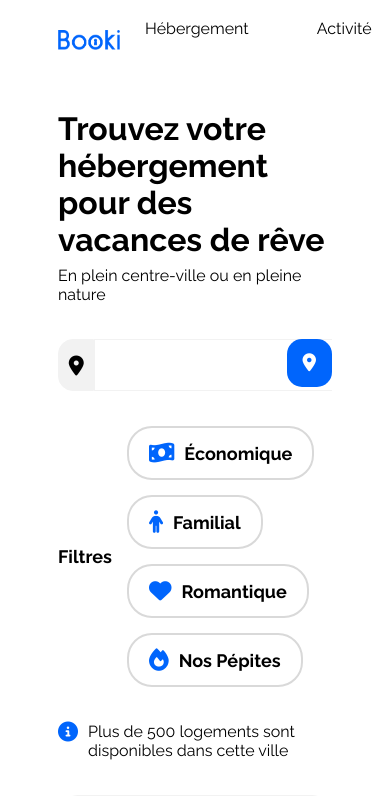
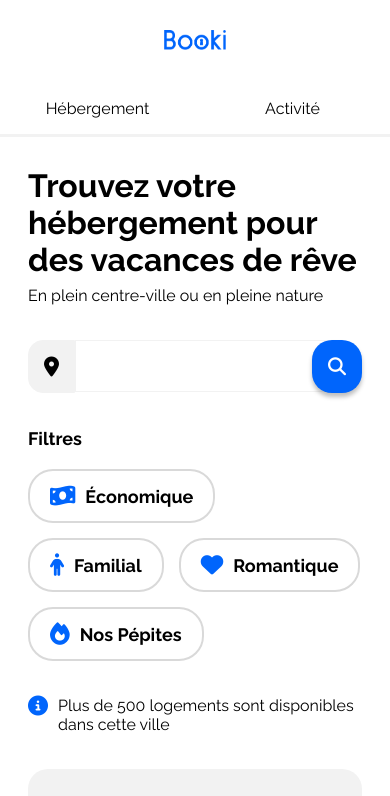
Before and after one commit to CedricDC17/booki, a plain HTML site: page index.html in a window 390 px wide. Shown: the top 796 px of the page. Drawn offline with Linux system fonts and the light colour scheme.

Commit message:
Avancements version mobile

```diff
--- a/css/style.css
+++ b/css/style.css
@@ -113,72 +113,7 @@
 
 
 
-/* Le code ci-dessous correspond à la version responsive uniquement */
 
-/****** Media queries ***********/
-/* Medium devices (tablets, less/equal than 1024px) */
-@media (max-width: 1024px) {
-    .hebergements-and-populaires {
-        flex-direction: column;
-    }
-
-    .hebergements {
-        width: 100%;
-    }
-
-    .populaires {
-        width: 100%;
-        margin-top: 50px;
-    }
-
-    .populaires-cards {
-        display: flex;
-        flex-direction: row;
-        justify-content: space-between;
-    }
-
-    .populaires-cards .card {
-        width: 30%;
-    }
-
-    .populaires-cards .card-title {
-        font-size: 14px;
-    }
-
-    .populaires-cards .card-subtitle {
-        font-size: 13px;
-    }
-}
-
-/* Small devices (phones, less than 768px) */
-@media (max-width: 767.98px) {
-    .search-text {
-        display: none;
-    }
-
-    .search-bar {
-        position: relative;
-    }
-
-    .search-input,
-    .search-form {
-        width: 100%;
-    }
-
-    .search-bar-icon {
-        color: white;
-        display: block !important;
-    }
-
-    .search-button {
-        position: absolute;
-        right: 0px;
-        /* float: right; */
-        border-radius: 15px !important;
-    }
-
-    /* ... */
-}
 
 
 
@@ -263,8 +198,6 @@ h1 {
     display: flex;
     justify-content: center;
     align-items: center;
-    width: 50px;
-    height: 50px;
     border-radius: 15px 0px 0px 15px;
     border: solid 1px;
     border-color: #F2F2F2;
@@ -272,6 +205,7 @@ h1 {
 }
 
 .search-icon i {
+    padding: 25px 15px;
     color: black;
 }
 
@@ -288,15 +222,15 @@ h1 {
 
 .search-button {
     padding: 15px 16px;
+    background-color: #0065FC;
+    border-radius: 0px 15px 15px 0px;
     color: white;
     cursor: pointer;
     border: none;
-    border-radius: 0px 15px 15px 0px;
-    background-color: #0065FC;
 }
 
 .search-bar-icon {
-    display: none;
+    display: none !important;
 }
 
 .search-form {
@@ -446,3 +380,131 @@ p {
 
 
 /* ---------------------------------------------------- */
+
+
+
+/* Le code ci-dessous correspond à la version responsive uniquement */
+
+/****** Media queries ***********/
+/* Medium devices (tablets, less/equal than 1024px) */
+@media (max-width: 1024px) {
+    .hebergements-and-populaires {
+        flex-direction: column;
+    }
+
+    .hebergements {
+        width: 100%;
+    }
+
+    .populaires {
+        width: 100%;
+        margin-top: 50px;
+    }
+
+    .populaires-cards {
+        display: flex;
+        flex-direction: row;
+        justify-content: space-between;
+    }
+
+    .populaires-cards .card {
+        width: 30%;
+    }
+
+    .populaires-cards .card-title {
+        font-size: 14px;
+    }
+
+    .populaires-cards .card-subtitle {
+        font-size: 13px;
+    }
+
+    .filter-bar {
+        display: block;
+    }
+
+    .filters {
+        margin-top: 20px;
+    }
+}
+
+/* Small devices (phones, less than 768px) */
+@media (max-width: 767.98px) {
+
+    header {
+        position: relative;
+        width: 100vw;
+        left: 50%;
+        transform: translateX(-50%);
+        flex-direction: column;
+        align-items: center;
+    }
+
+    .nav-list{
+        width: 100vw;
+        gap: 0px;
+    }
+
+    .nav-item{
+        width: 50%;
+        text-align: center;
+    }
+
+    .nav-list li {
+        border-bottom: solid #F2F2F2;
+        padding-bottom: 16px;
+    }
+
+    .nav-list li:hover {
+
+        border-top: transparent;
+        border-color: #0065FC;
+        color: #0065FC;
+    }
+
+    .main-container {
+        padding: 0px 20px;
+    }
+
+    .search-text {
+        display: none;
+    }
+
+    .search-bar {
+        position: relative;
+        width: 100%;
+    }
+
+    .search-form {
+        width: 100%;
+    }
+
+    .search-bar-icon {
+        color: white;
+        display: block !important;
+    }
+
+    .search-button {
+        display: flex;
+        justify-content: center;
+        align-items: center;
+        position: absolute;
+        width: 50px;
+        height: 100%;
+        border-radius: 20px;
+        right: 0px;
+        box-shadow: 0px 4px 4px 0px rgba(0, 0, 0, 0.25);
+        /* float: right; */
+    }
+
+    .search-input {
+        width: 100%;
+        margin-right: 25px;
+    }
+
+    input[type=text]:focus-visible {
+        outline: solid 1px;
+    }
+
+    /* ... */
+}
--- a/index.html
+++ b/index.html
@@ -21,8 +21,8 @@
             <img class="logo" src="images/logo/Booki.png" alt="logo">
             <nav>
                 <ul class="nav-list">
-                    <li>Hébergement</li>
-                    <li>Activité</li>
+                    <li class="nav-item">Hébergement</li>
+                    <li class="nav-item ">Activité</li>
                 </ul>
             </nav>
         </header>
@@ -39,7 +39,7 @@
                         <label for="location" class="search-icon"><i class="fa-solid fa-location-dot fa-lg"></i></label>
                         <input class="search-input" name="location" id="location" type="text">
                         <!-- <input class="search-button search-text" type="submit" value="Rechercher"> -->
-                        <button class="search-button"><i class="fa-solid fa-location-dot search-bar-icon"></i><span class="search-text">Rechercher</span></button>
+                        <button class="search-button"><i class="fa-solid fa-magnifying-glass search-bar-icon"></i><span class="search-text">Rechercher</span></button>
                         <!-- <input class="search-button search-icon" type="submit" value="Rechercher"> -->
                     </form>
                 </div>
```
